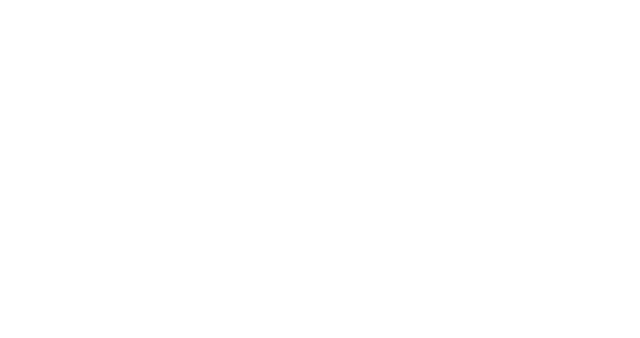
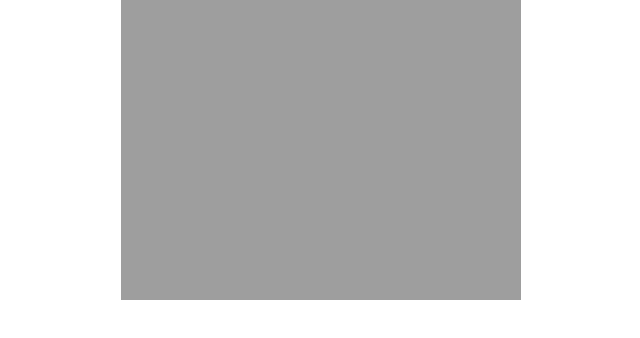
Before and after one commit to wisd0m125/main_portfolio, a plain HTML site: page index.html in a window 1280 px wide. Shown: the whole page, without its empty margins (319-959 px from the left). Drawn offline with Linux system fonts and the light colour scheme; the site is published under a folder, as on GitHub Pages, so addresses that start at the root find nothing.

Commit message:
시안확인

```diff
--- a/index.html
+++ b/index.html
@@ -9,14 +9,14 @@
     * {
     margin:0;
     padding: 0;
-}
-img {
+  }
+    img {
     display: block;
     margin: 0 auto;
-}
+  }
   </style>
 </head>
 <body>
-  <div><img src="/img/시안.png" alt=""></div>
+  <div><img src="./img/시안.png" alt=""></div>
 </body>
 </html>
```
